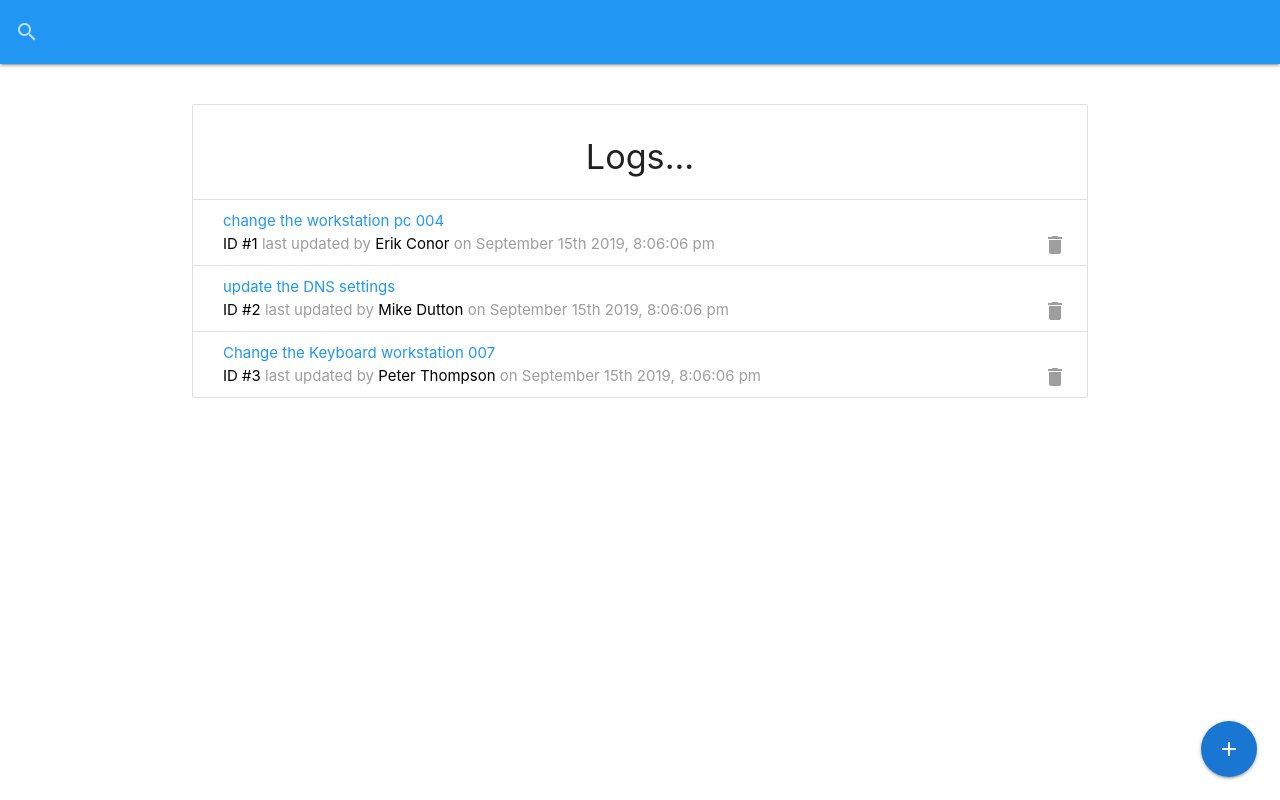
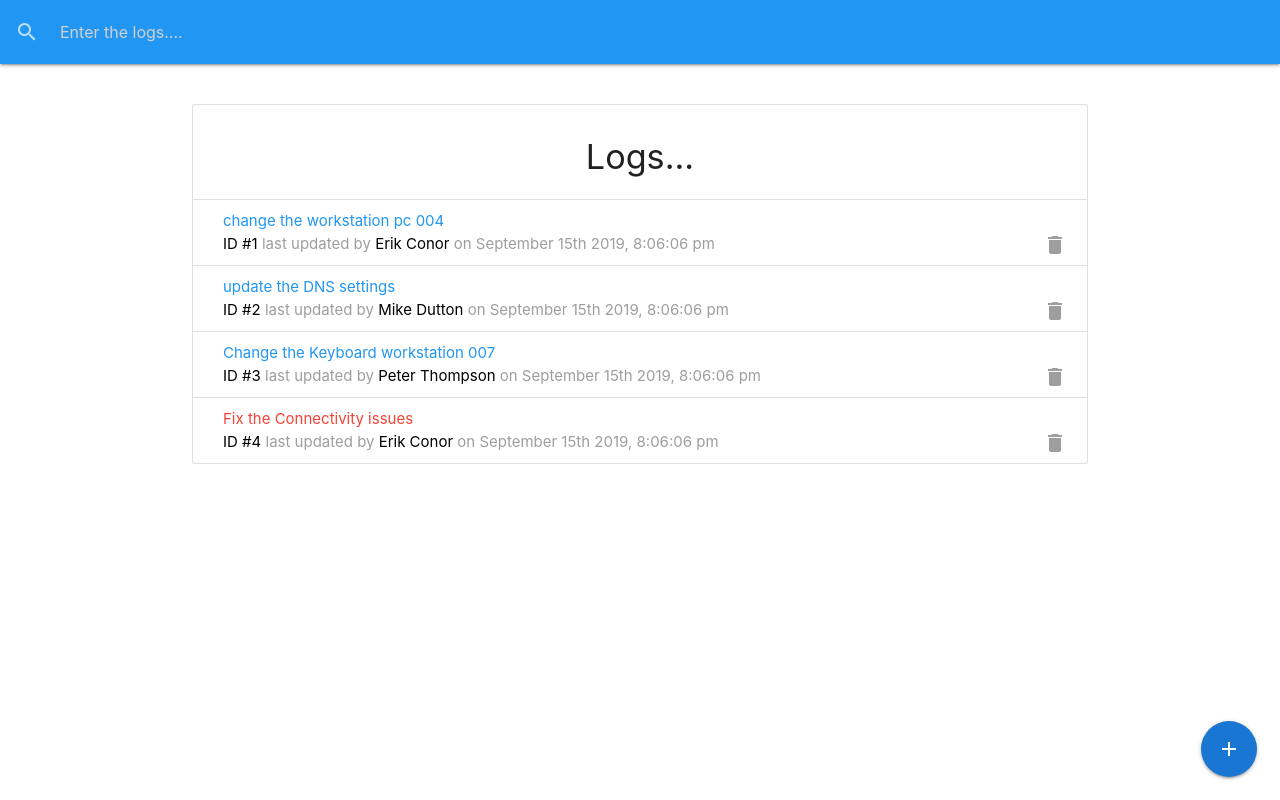
Before and after one commit to imvamsi/LogService, a React (Create React App) app: page / in a window 1280 px wide. Built offline with nearby package versions, Linux system fonts and the light colour scheme; data requests are answered from the project's data file.

Commit message:
search functionality added :checkered_flag:

```diff
--- a/db.json
+++ b/db.json
@@ -20,6 +20,13 @@
       "attention": false,
       "tech": "Peter Thompson",
       "date": "2019-09-18T22:10:05.601Z"
+    },
+    {
+      "message": "Fix the Connectivity issues",
+      "attention": true,
+      "tech": "Erik Conor",
+      "date": 1568845540732,
+      "id": 4
     }
   ],
   "techs": [
--- a/src/actions/LogActions.js
+++ b/src/actions/LogActions.js
@@ -6,7 +6,8 @@ import {
   DELETE_LOG,
   SET_CURRENT,
   CLEAR_CURRENT,
-  UPDATE_LOG
+  UPDATE_LOG,
+  SEARCH_LOGS
 } from "./types";
 
 // export const getLogs = async dispatch => {
@@ -110,3 +111,15 @@ export const clearCurrent = () => async dispatch => {
     type: CLEAR_CURRENT
   });
 };
+
+//search the logs
+
+export const searchLog = text => async dispatch => {
+  setLoading();
+  const res = await fetch(`http://localhost:5000/logs?q=${text}`);
+  const data = await res.json();
+  dispatch({
+    type: SEARCH_LOGS,
+    payload: data
+  });
+};
--- a/src/components/layout/SearchBar.jsx
+++ b/src/components/layout/SearchBar.jsx
@@ -1,13 +1,25 @@
-import React, { Fragment } from "react";
+import React, { Fragment, useRef } from "react";
+import { connect } from "react-redux";
+import { searchLog } from "../../actions/LogActions";
+const SearchBar = ({ searchLog }) => {
+  const text = useRef("");
 
-const SearchBar = () => {
+  const onChange = e => {
+    searchLog(text.current.value);
+  };
   return (
     <Fragment>
       <nav className="blue" style={{ marginBottom: "40px" }}>
         <div className="nav-wrapper">
           <form>
             <div className="input-field">
-              <input id="search" type="search" />
+              <input
+                id="search"
+                type="search"
+                placeholder="Enter the logs...."
+                ref={text}
+                onChange={onChange}
+              />
               <label className="label-icon" htmlFor="search">
                 <i className="material-icons">search</i>
               </label>
@@ -20,4 +32,7 @@ const SearchBar = () => {
   );
 };
 
-export default SearchBar;
+export default connect(
+  null,
+  { searchLog }
+)(SearchBar);
--- a/src/reducers/LogReducer.js
+++ b/src/reducers/LogReducer.js
@@ -6,7 +6,8 @@ import {
   DELETE_LOG,
   SET_CURRENT,
   CLEAR_CURRENT,
-  UPDATE_LOG
+  UPDATE_LOG,
+  SEARCH_LOGS
 } from "../actions/types";
 
 const initialState = {
@@ -72,6 +73,12 @@ export default (state = initialState, action) => {
         ),
         loading: false
       };
+
+    case SEARCH_LOGS:
+      return {
+        ...state,
+        logs: action.payload
+      };
     default:
       return state;
   }
```
